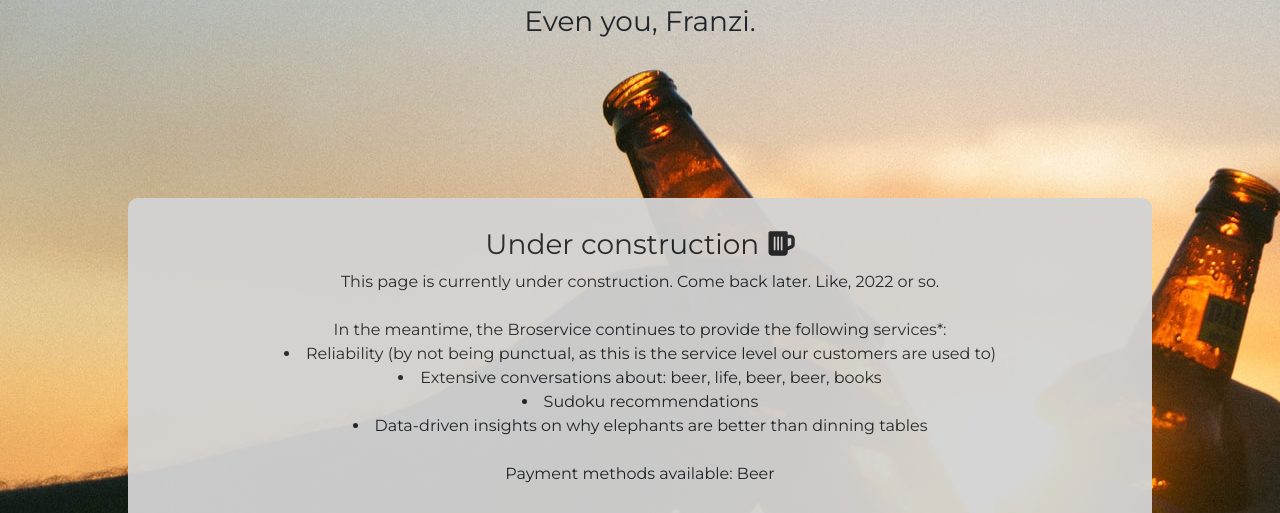
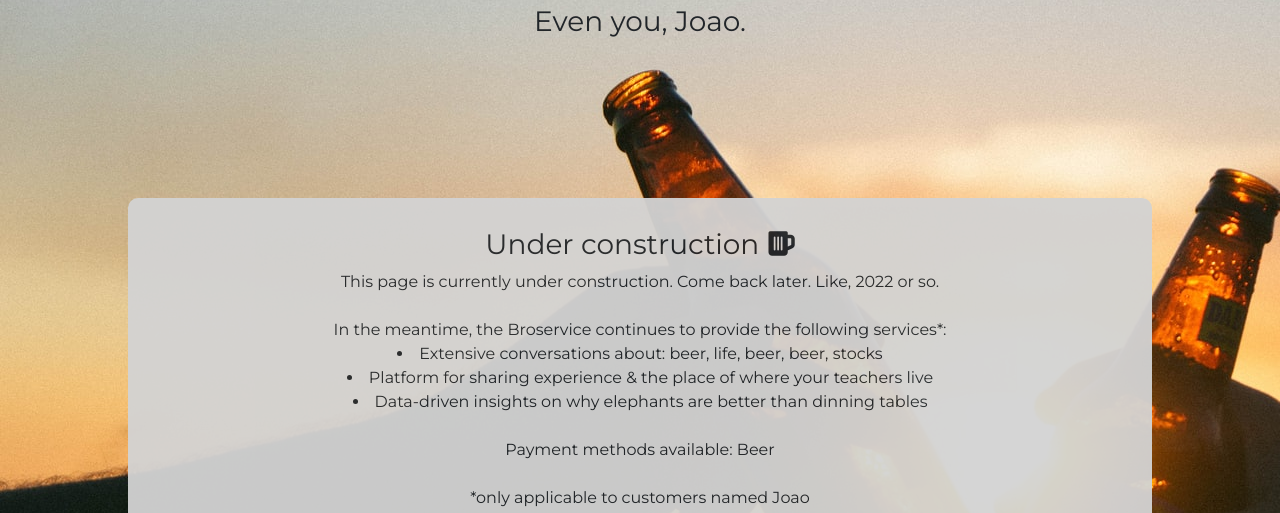
Before and after one commit to paweldzia/paweldzia.github.io, a plain HTML site: page index.html in a window 1280 px wide. Shown: the part 302-815 px from the top of the page. Drawn offline with nearby package versions, Linux system fonts and the light colour scheme.

Commit message:
JoMa update

```diff
--- a/index.html
+++ b/index.html
@@ -31,7 +31,7 @@
         <div class="row" style="height: 400px; margin: 0px; align-content: center">
             <div style="width: 100%; flex-direction: column; float: left">
                 <h1><b>Everybody needs a bro.</b></h1>
-                <h3>Even you, Franzi.</h3>
+                <h3>Even you, Joao.</h3>
             </div>
         </div>
 
@@ -41,13 +41,12 @@
                 This page is currently under construction. Come back later. Like, 2022 or so.<br><br>
                 In the meantime, the Broservice continues to provide the following services*:
                 <ls>
-                    <li>Reliability (by not being punctual, as this is the service level our customers are used to)</li>
-                    <li>Extensive conversations about: beer, life, beer, beer, books</li>
-                    <li>Sudoku recommendations</li>
+                    <li>Extensive conversations about: beer, life, beer, beer, stocks</li>
+                    <li>Platform for sharing experience & the place of where your teachers live</li>
                     <li>Data-driven insights on why elephants are better than dinning tables</li>
                 </ls><br>
                 Payment methods available: Beer<br><br>
-                *only applicable to customers named Franzi
+                *only applicable to customers named Joao
             </div>
         </div>
 
```
